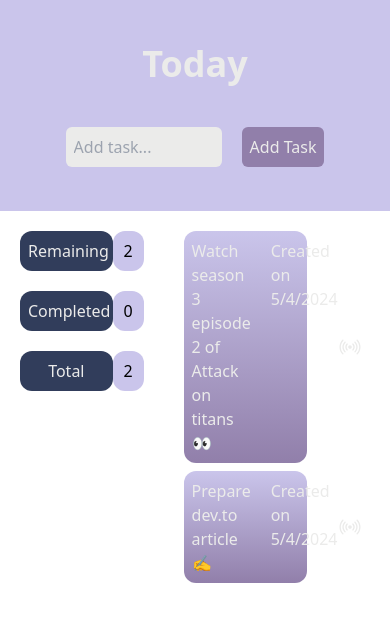
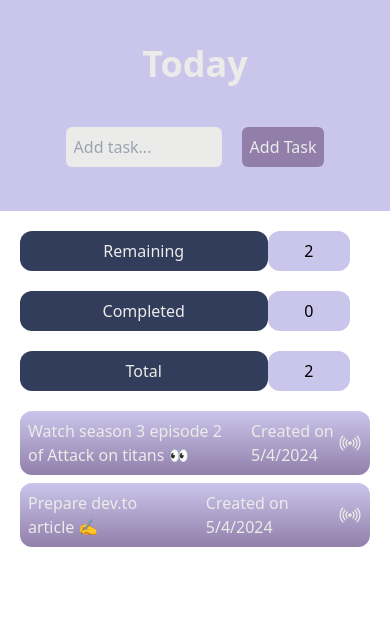
Before and after one commit to prasenjitpriyan/codeclause, a React (Vite) app in the folder 01_todo/: page / in a window 390 px wide. Shown: the top 622 px of the page. Built offline with nearby package versions, Linux system fonts and the light colour scheme.

Commit message:
responsive grid created

```diff
--- a/01_todo/src/components/TodoCount.tsx
+++ b/01_todo/src/components/TodoCount.tsx
@@ -9,7 +9,6 @@ interface TodoCountTypes {
 
 const TodoCount: React.FC = () => {
   const { state } = useGlobalContext();
-  console.log(state);
 
   let total = state.todos.length;
   let remaining = state.todos.filter(
--- a/01_todo/src/containers/Todos.tsx
+++ b/01_todo/src/containers/Todos.tsx
@@ -4,11 +4,11 @@ import TodoCount from "../components/TodoCount";
 
 const Todos: React.FC = () => {
   return (
-    <section className="min-h-[75svh] grid grid-col-12 gap-5 p-5">
-      <div className="col-start-1 col-span-1">
+    <section className="grid grid-cols-1 gap-5 p-5 md:grid-cols-8">
+      <div className="col-span-1 md:col-span-3">
         <TodoCount />
       </div>
-      <div className="col-start-3 col-span-9 w-[66%]">
+      <div className="col-span-2 md:col-span-5">
         <Todo />
       </div>
     </section>
```
